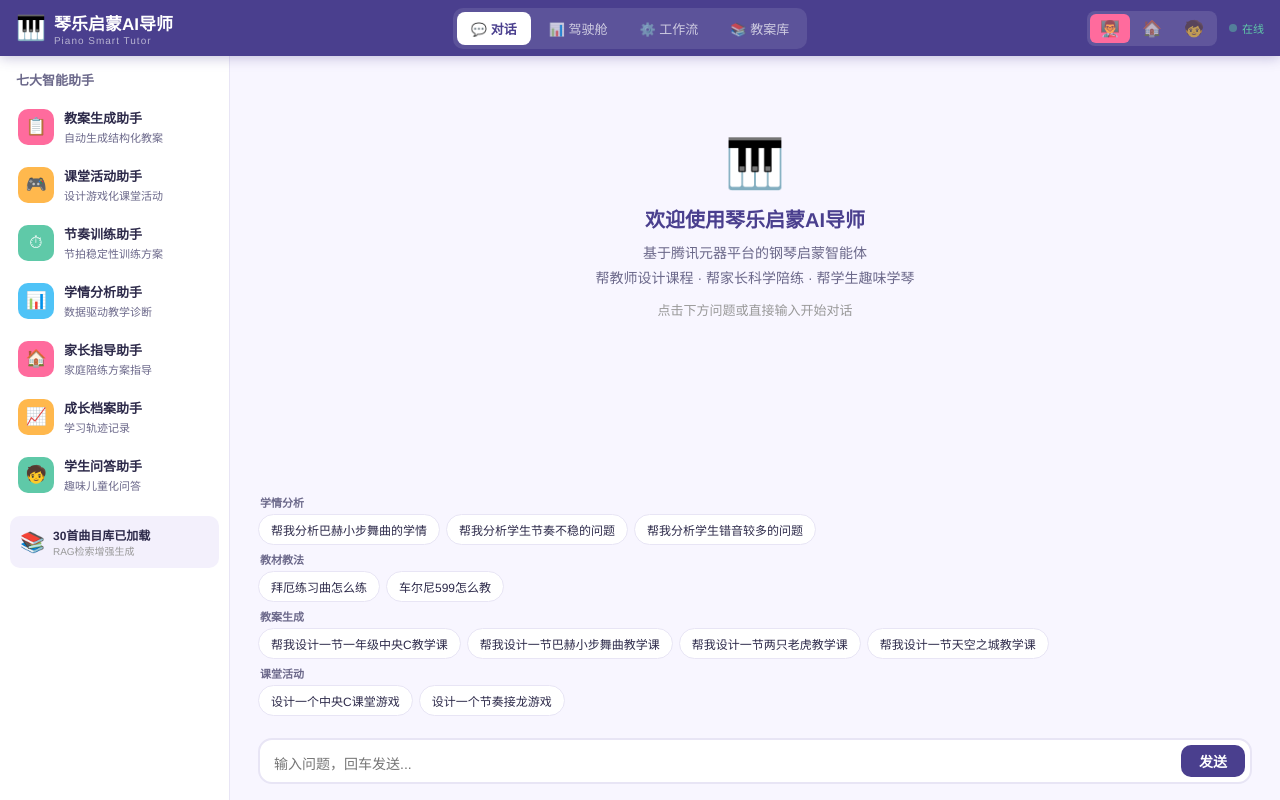
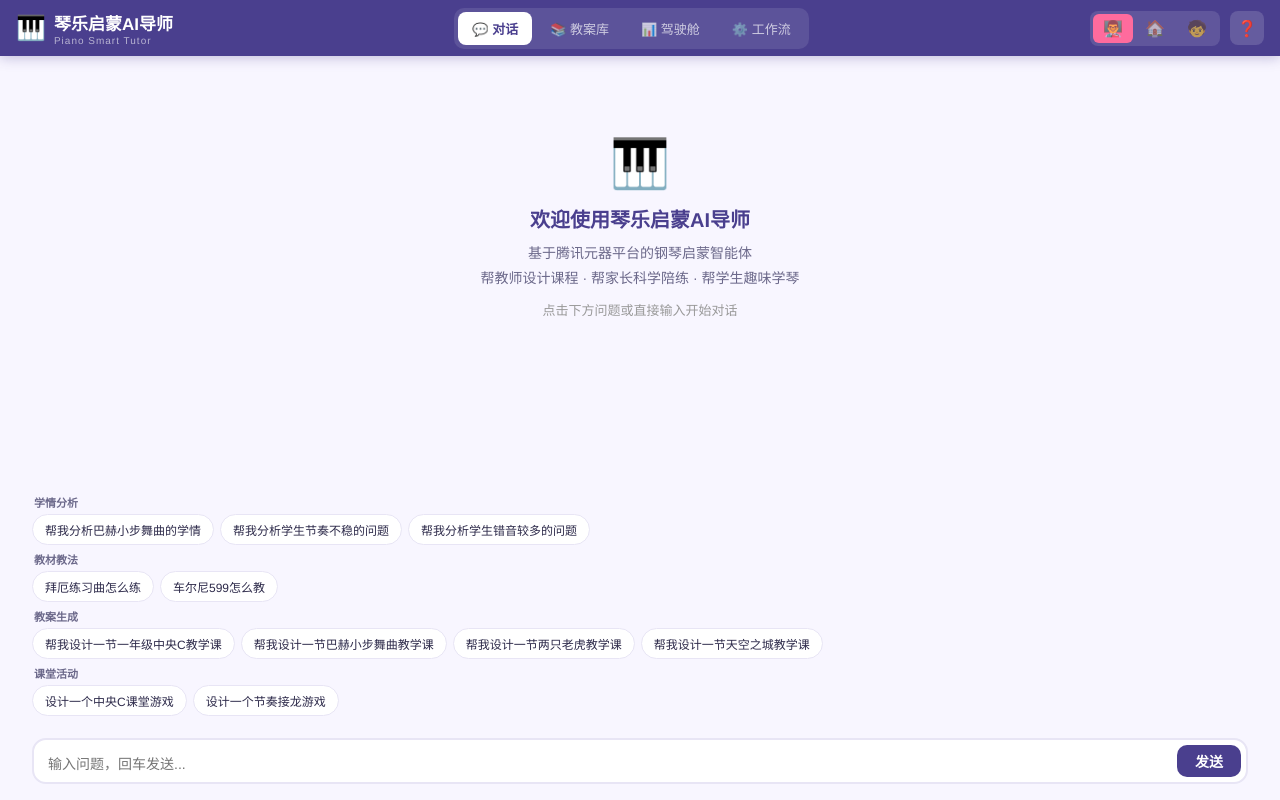
Before and after one commit to gzhzf/piano-ai-tutor, a Flask app: page / in a window 1280 px wide. Run offline with Flask 3, Linux system fonts and the light colour scheme.

Commit message:
精简界面: 去掉左侧栏+帮助弹窗+全屏对话

```diff
--- a/static/css/style.css
+++ b/static/css/style.css
@@ -22,39 +21,24 @@ body { font-family:"微软雅黑","PingFang SC","Helvetica Neue",sans-serif; bac
 .tab-btn { background:transparent; border:none; color:rgba(255,255,255,0.7); padding:7px 14px; border-radius:8px; cursor:pointer; font-size:13px; transition:all 0.25s; font-family:inherit; white-space:nowrap; }
 .tab-btn:hover { color:var(--white); background:rgba(255,255,255,0.1); }
 .tab-btn.active { background:var(--white); color:var(--primary); font-weight:600; }
-.topbar-right { display:flex; align-items:center; gap:12px; }
+.topbar-right { display:flex; align-items:center; gap:10px; }
 .role-switch { display:flex; gap:2px; background:rgba(255,255,255,0.12); border-radius:8px; padding:3px; }
 .role-btn { background:transparent; border:none; color:rgba(255,255,255,0.6); padding:5px 10px; border-radius:6px; cursor:pointer; font-size:16px; transition:all 0.2s; font-family:inherit; }
 .role-btn:hover { color:var(--white); }
 .role-btn.active { background:var(--pink); }
-.status { color:var(--mint); font-size:11px; display:flex; align-items:center; gap:5px; }
-.status .dot { width:8px; height:8px; background:var(--mint); border-radius:50%; animation:pulse 2s infinite; }
-@keyframes pulse { 0%,100%{opacity:1;} 50%{opacity:0.4;} }
+.help-btn { background:rgba(255,255,255,0.15); border:none; color:var(--white); font-size:16px; width:34px; height:34px; border-radius:8px; cursor:pointer; transition:all 0.2s; }
+.help-btn:hover { background:rgba(255,255,255,0.3); }
 
 /* ===== 主内容 ===== */
 .main-content { flex:1; overflow:hidden; position:relative; }
 .view { display:none; height:100%; }
 .view.active { display:flex; }
 
-/* ===== 对话视图 ===== */
+/* ===== 对话视图（全屏） ===== */
 .view-chat { display:none; }
 .view-chat.active { display:flex; }
-
-/* 侧边栏 */
-.sidebar { width:230px; background:var(--white); border-right:1px solid var(--light-gray); padding:14px 10px; overflow-y:auto; flex-shrink:0; transition:transform 0.3s; }
-.sidebar-title { font-size:13px; color:var(--gray); font-weight:600; margin-bottom:10px; padding:0 6px; }
-.assistant-item { display:flex; align-items:center; gap:10px; padding:9px 8px; border-radius:10px; cursor:pointer; transition:all 0.2s; margin-bottom:3px; }
-.assistant-item:hover, .assistant-item.active { background:var(--soft-purple); }
-.assistant-icon { width:36px; height:36px; border-radius:10px; display:flex; align-items:center; justify-content:center; font-size:17px; flex-shrink:0; color:var(--white); }
-.assistant-info { flex:1; min-width:0; }
-.assistant-name { font-size:13px; font-weight:600; color:var(--dark); }
-.assistant-desc { font-size:11px; color:var(--gray); margin-top:2px; }
-.kb-badge { display:flex; align-items:center; gap:8px; margin-top:14px; padding:10px; background:var(--soft-purple); border-radius:10px; }
-.kb-badge span:first-child { font-size:20px; }
-
-/* 对话区 */
 .chat-area { flex:1; display:flex; flex-direction:column; overflow:hidden; }
-.chat-messages { flex:1; overflow-y:auto; padding:20px 28px; -webkit-overflow-scrolling:touch; }
+.chat-messages { flex:1; overflow-y:auto; padding:20px 32px; -webkit-overflow-scrolling:touch; }
 .welcome-msg { text-align:center; padding-top:60px; }
 .welcome-icon { font-size:48px; margin-bottom:12px; }
 .welcome-msg h2 { color:var(--primary); font-size:20px; margin-bottom:8px; }
@@ -78,7 +62,7 @@ body { font-family:"微软雅黑","PingFang SC","Helvetica Neue",sans-serif; bac
 @keyframes typing {0%,60%,100%{transform:translateY(0);opacity:0.4;} 30%{transform:translateY(-8px);opacity:1;}}
 
 /* 快捷问题（分类） */
-.quick-questions { padding:0 28px 6px; }
+.quick-questions { padding:0 32px 6px; }
 .qq-category { margin-bottom:6px; }
 .qq-category-title { font-size:11px; color:var(--gray); font-weight:600; margin-bottom:4px; padding-left:2px; }
 .qq-btns { display:flex; gap:6px; flex-wrap:wrap; }
@@ -86,7 +70,7 @@ body { font-family:"微软雅黑","PingFang SC","Helvetica Neue",sans-serif; bac
 .qq-btn:hover, .qq-btn:active { border-color:var(--pink); color:var(--pink); background:#FFF5F8; }
 
 /* 输入区 */
-.chat-input-area { padding:10px 28px 16px; }
+.chat-input-area { padding:10px 32px 16px; }
 .chat-input-box { display:flex; gap:8px; background:var(--white); border:2px solid var(--light-gray); border-radius:14px; padding:5px 5px 5px 14px; transition:border-color 0.2s; }
 .chat-input-box:focus-within { border-color:var(--pink); }
 #chatInput { flex:1; border:none; outline:none; font-size:14px; resize:none; font-family:inherit; max-height:100px; padding:8px 0; background:transparent; }
--- a/static/js/app.js
+++ b/static/js/app.js
@@ -1,6 +1,5 @@
 /* ===== 琴乐启蒙AI导师 前端交互 ===== */
 let currentRole = "teacher";
-let currentAssistant = null;
 let isTyping = false;
 
 const chatMessages = document.getElementById("chatMessages");
@@ -16,8 +15,6 @@ document.querySelectorAll(".tab-btn").forEach(btn => {
         btn.classList.add("active");
         document.querySelectorAll(".view").forEach(v => v.classList.remove("active"));
         document.getElementById("view-" + view).classList.add("active");
-        // 关闭移动端侧边栏
-        closeSidebar();
     });
 });
 
@@ -31,29 +28,13 @@ document.querySelectorAll(".role-btn").forEach(btn => {
     });
 });
 
-// ===== 助手选择 =====
-document.querySelectorAll(".assistant-item").forEach(item => {
-    item.addEventListener("click", () => {
-        document.querySelectorAll(".assistant-item").forEach(i => i.classList.remove("active"));
-        item.classList.add("active");
-        currentAssistant = item.dataset.assistant;
-        // 手机端选择后关闭侧边栏
-        if (window.innerWidth <= 768) closeSidebar();
-    });
-});
-
-// ===== 移动端侧边栏抽屉 =====
-const sidebar = document.getElementById("sidebar");
-const sidebarOverlay = document.getElementById("sidebarOverlay");
-const menuToggle = document.getElementById("menuToggle");
-
-function openSidebar() { sidebar.classList.add("open"); sidebarOverlay.classList.add("show"); }
-function closeSidebar() { sidebar.classList.remove("open"); sidebarOverlay.classList.remove("show"); }
-
-menuToggle.addEventListener("click", () => {
-    sidebar.classList.contains("open") ? closeSidebar() : openSidebar();
-});
-sidebarOverlay.addEventListener("click", closeSidebar);
+// ===== 帮助弹窗 =====
+const helpBtn = document.getElementById("helpBtn");
+const helpOverlay = document.getElementById("helpOverlay");
+const helpClose = document.getElementById("helpClose");
+helpBtn.addEventListener("click", () => helpOverlay.classList.add("show"));
+helpClose.addEventListener("click", () => helpOverlay.classList.remove("show"));
+helpOverlay.addEventListener("click", (e) => { if (e.target === helpOverlay) helpOverlay.classList.remove("show"); });
 
 // ===== 快捷问题加载（分类） =====
 async function loadQuickQuestions() {
@@ -61,18 +42,6 @@ async function loadQuickQuestions() {
         const res = await fetch(`/api/quick-questions?role=${currentRole}`);
         const data = await res.json();
         quickQuestions.innerHTML = "";
-
-        if (Array.isArray(data.questions)) {
-            // 旧格式兼容
-            const cat = document.createElement("div");
-            cat.className = "qq-category";
-            const btns = document.createElement("div");
-            btns.className = "qq-btns";
-            data.questions.forEach(q => btns.appendChild(makeQQBtn(q)));
-            cat.appendChild(btns);
-            quickQuestions.appendChild(cat);
-        } else {
-            // 新分类格式
         for (const [category, questions] of Object.entries(data.questions)) {
             const cat = document.createElement("div");
             cat.className = "qq-category";
@@ -86,7 +55,6 @@ async function loadQuickQuestions() {
             cat.appendChild(btns);
             quickQuestions.appendChild(cat);
         }
-        }
     } catch (e) { console.error(e); }
 }
 
@@ -94,10 +62,7 @@ function makeQQBtn(question) {
     const btn = document.createElement("button");
     btn.className = "qq-btn";
     btn.textContent = question;
-    btn.addEventListener("click", () => {
-        chatInput.value = question;
-        sendMessage();
-    });
+    btn.addEventListener("click", () => { chatInput.value = question; sendMessage(); });
     return btn;
 }
 
@@ -111,36 +76,25 @@ function sendMessage() {
     chatInput.value = "";
     chatInput.style.height = "auto";
     showTyping();
-    isTyping = true;
-    sendBtn.disabled = true;
+    isTyping = true; sendBtn.disabled = true;
     fetch("/api/chat", {
-        method: "POST",
-        headers: { "Content-Type": "application/json" },
+        method: "POST", headers: { "Content-Type": "application/json" },
         body: JSON.stringify({ message: msg, role: currentRole })
     })
     .then(res => res.json())
     .then(data => {
-        hideTyping();
-        typewriterAppend(data.reply, data.assistant);
-        isTyping = false;
-        sendBtn.disabled = false;
+        hideTyping(); typewriterAppend(data.reply, data.assistant);
+        isTyping = false; sendBtn.disabled = false;
     })
-    .catch(err => {
-        hideTyping();
-        appendMessage("抱歉，出了点小问题，请重试", "ai");
-        isTyping = false;
-        sendBtn.disabled = false;
+    .catch(() => {
+        hideTyping(); appendMessage("抱歉，出了点小问题，请重试", "ai");
+        isTyping = false; sendBtn.disabled = false;
     });
 }
 
 sendBtn.addEventListener("click", sendMessage);
-chatInput.addEventListener("keydown", e => {
-    if (e.key === "Enter" && !e.shiftKey) { e.preventDefault(); sendMessage(); }
-});
-chatInput.addEventListener("input", () => {
-    chatInput.style.height = "auto";
-    chatInput.style.height = Math.min(chatInput.scrollHeight, 100) + "px";
-});
+chatInput.addEventListener("keydown", e => { if (e.key === "Enter" && !e.shiftKey) { e.preventDefault(); sendMessage(); } });
+chatInput.addEventListener("input", () => { chatInput.style.height = "auto"; chatInput.style.height = Math.min(chatInput.scrollHeight, 100) + "px"; });
 
 // ===== 消息气泡 =====
 function appendMessage(text, sender, assistant) {
@@ -148,17 +102,11 @@ function appendMessage(text, sender, assistant) {
     msg.className = "msg msg-" + sender;
     if (sender === "ai") {
         const avatar = document.createElement("div");
-        avatar.className = "ai-avatar";
-        avatar.textContent = assistant ? assistant.icon : "🎹";
-        const bubble = document.createElement("div");
-        bubble.className = "bubble";
-        bubble.innerHTML = formatText(text);
-        msg.appendChild(avatar);
-        msg.appendChild(bubble);
+        avatar.className = "ai-avatar"; avatar.textContent = assistant ? assistant.icon : "🎹";
+        const bubble = document.createElement("div"); bubble.className = "bubble"; bubble.innerHTML = formatText(text);
+        msg.appendChild(avatar); msg.appendChild(bubble);
     } else {
-        const bubble = document.createElement("div");
-        bubble.className = "bubble";
-        bubble.textContent = text;
+        const bubble = document.createElement("div"); bubble.className = "bubble"; bubble.textContent = text;
         msg.appendChild(bubble);
     }
     chatMessages.appendChild(msg);
@@ -167,24 +115,16 @@ function appendMessage(text, sender, assistant) {
 
 // ===== 打字机效果 =====
 function typewriterAppend(text, assistant) {
-    const msg = document.createElement("div");
-    msg.className = "msg msg-ai";
-    const avatar = document.createElement("div");
-    avatar.className = "ai-avatar";
-    avatar.textContent = assistant ? assistant.icon : "🎹";
-    const bubble = document.createElement("div");
-    bubble.className = "bubble";
-    msg.appendChild(avatar);
-    msg.appendChild(bubble);
-    chatMessages.appendChild(msg);
+    const msg = document.createElement("div"); msg.className = "msg msg-ai";
+    const avatar = document.createElement("div"); avatar.className = "ai-avatar"; avatar.textContent = assistant ? assistant.icon : "🎹";
+    const bubble = document.createElement("div"); bubble.className = "bubble";
+    msg.appendChild(avatar); msg.appendChild(bubble); chatMessages.appendChild(msg);
     const formatted = formatText(text);
     let i = 0;
     function type() {
         if (i < formatted.length) {
-            bubble.innerHTML = formatted.substring(0, i + 1);
-            i += 2;
-            chatMessages.scrollTop = chatMessages.scrollHeight;
-            setTimeout(type, 12);
+            bubble.innerHTML = formatted.substring(0, i + 1); i += 2;
+            chatMessages.scrollTop = chatMessages.scrollHeight; setTimeout(type, 12);
         } else { bubble.innerHTML = formatted; }
     }
     type();
@@ -193,21 +133,16 @@ function typewriterAppend(text, assistant) {
 // ===== 文本格式化 =====
 function formatText(text) {
     return text.replace(/&/g,"&amp;").replace(/</g,"&lt;").replace(/>/g,"&gt;")
-        .replace(/\*\*(.+?)\*\*/g, "<strong>$1</strong>")
-        .replace(/\n/g, "<br>");
+        .replace(/\*\*(.+?)\*\*/g, "<strong>$1</strong>").replace(/\n/g, "<br>");
 }
 
 // ===== 打字指示器 =====
 function showTyping() {
-    const msg = document.createElement("div");
-    msg.className = "msg msg-ai"; msg.id = "typingMsg";
-    const avatar = document.createElement("div");
-    avatar.className = "ai-avatar"; avatar.textContent = "🎹";
-    const bubble = document.createElement("div");
-    bubble.className = "bubble";
+    const msg = document.createElement("div"); msg.className = "msg msg-ai"; msg.id = "typingMsg";
+    const avatar = document.createElement("div"); avatar.className = "ai-avatar"; avatar.textContent = "🎹";
+    const bubble = document.createElement("div"); bubble.className = "bubble";
     bubble.innerHTML = '<div class="typing"><span></span><span></span><span></span></div>';
-    msg.appendChild(avatar); msg.appendChild(bubble);
-    chatMessages.appendChild(msg);
+    msg.appendChild(avatar); msg.appendChild(bubble); chatMessages.appendChild(msg);
     chatMessages.scrollTop = chatMessages.scrollHeight;
 }
 function hideTyping() { const t = document.getElementById("typingMsg"); if (t) t.remove(); }
@@ -220,12 +155,9 @@ async function loadWorkflowPieces() {
         const select = document.getElementById("wfContent");
         select.innerHTML = "";
         data.groups.forEach(group => {
-            const og = document.createElement("optgroup");
-            og.label = group.label;
+            const og = document.createElement("optgroup"); og.label = group.label;
             group.pieces.forEach(p => {
-                const opt = document.createElement("option");
-                opt.value = p.name;
-                opt.textContent = p.name;
+                const opt = document.createElement("option"); opt.value = p.name; opt.textContent = p.name;
                 og.appendChild(opt);
             });
             select.appendChild(og);
@@ -237,18 +169,14 @@ async function loadWorkflowPieces() {
 document.getElementById("wfRunBtn").addEventListener("click", async () => {
     const btn = document.getElementById("wfRunBtn");
     const flow = document.getElementById("wfFlow");
-    btn.disabled = true; btn.textContent = "生成中...";
-    flow.innerHTML = "";
+    btn.disabled = true; btn.textContent = "生成中..."; flow.innerHTML = "";
     const params = {
         grade: document.getElementById("wfGrade").value,
         content: document.getElementById("wfContent").value,
         duration: document.getElementById("wfDuration").value
     };
     try {
-        const res = await fetch("/api/workflow", {
-            method: "POST", headers: { "Content-Type": "application/json" },
-            body: JSON.stringify(params)
-        });
+        const res = await fetch("/api/workflow", { method: "POST", headers: { "Content-Type": "application/json" }, body: JSON.stringify(params) });
         const data = await res.json();
         const steps = data.steps;
         const colors = ["#FF6B9D","#FFB84D","#5FC9A8","#4FC3F7"];
@@ -256,20 +184,14 @@ document.getElementById("wfRunBtn").addEventListener("click", async () => {
             await sleep(700);
             const step = steps[i];
             if (step.final) {
-                const final = document.createElement("div");
-                final.className = "wf-final";
+                const final = document.createElement("div"); final.className = "wf-final";
                 final.innerHTML = `<div class="wf-final-title">${step.title}</div><div class="wf-final-content">${formatText(step.content)}</div>`;
                 flow.appendChild(final);
             } else {
-                const stepEl = document.createElement("div");
-                stepEl.className = "wf-step";
+                const stepEl = document.createElement("div"); stepEl.className = "wf-step";
                 stepEl.innerHTML = `<div class="wf-step-num" style="background:${colors[i]}">${i+1}</div><div class="wf-step-content"><div class="wf-step-title">${step.title}</div><div class="wf-step-text">${formatText(step.content)}</div></div>`;
                 flow.appendChild(stepEl);
-                if (i < steps.length - 1) {
-                    const arrow = document.createElement("div");
-                    arrow.className = "wf-arrow"; arrow.textContent = "▼";
-                    flow.appendChild(arrow);
-                }
+                if (i < steps.length - 1) { const arrow = document.createElement("div"); arrow.className = "wf-arrow"; arrow.textContent = "▼"; flow.appendChild(arrow); }
             }
             flow.scrollTop = flow.scrollHeight;
         }
@@ -290,28 +212,15 @@ async function loadLibrary() {
         const data = await res.json();
         grid.innerHTML = "";
         data.groups.forEach(group => {
-            const gEl = document.createElement("div");
-            gEl.className = "lib-group";
-            const title = document.createElement("div");
-            title.className = "lib-group-title";
+            const gEl = document.createElement("div"); gEl.className = "lib-group";
+            const title = document.createElement("div"); title.className = "lib-group-title";
             title.textContent = `${group.label}（${group.pieces.length}首）`;
             gEl.appendChild(title);
-            const piecesEl = document.createElement("div");
-            piecesEl.className = "lib-pieces";
+            const piecesEl = document.createElement("div"); piecesEl.className = "lib-pieces";
             group.pieces.forEach(p => {
-                const card = document.createElement("div");
-                card.className = "lib-card";
-                card.innerHTML = `
-                    <div class="lib-card-name">${p.name}</div>
-                    <div class="lib-card-meta">
-                        ${p.key ? `<span>${p.key}</span>` : ""}
-                        ${p.time_sig ? `<span>${p.time_sig}</span>` : ""}
-                        ${p.difficulty ? `<span>${p.difficulty}</span>` : ""}
-                    </div>
-                    ${p.tomplay ? `<div class="lib-card-tomplay">Tomplay: ${p.tomplay}</div>` : ""}
-                `;
+                const card = document.createElement("div"); card.className = "lib-card";
+                card.innerHTML = `<div class="lib-card-name">${p.name}</div><div class="lib-card-meta">${p.key?`<span>${p.key}</span>`:""}${p.time_sig?`<span>${p.time_sig}</span>`:""}${p.difficulty?`<span>${p.difficulty}</span>`:""}</div>${p.tomplay?`<div class="lib-card-tomplay">Tomplay: ${p.tomplay}</div>`:""}`;
                 card.addEventListener("click", () => {
-                    // 切换到对话视图并发送教案请求
                     document.querySelectorAll(".tab-btn").forEach(b => b.classList.remove("active"));
                     document.querySelector('[data-view="chat"]').classList.add("active");
                     document.querySelectorAll(".view").forEach(v => v.classList.remove("active"));
@@ -321,20 +230,15 @@ async function loadLibrary() {
                 });
                 piecesEl.appendChild(card);
             });
-            gEl.appendChild(piecesEl);
-            grid.appendChild(gEl);
+            gEl.appendChild(piecesEl); grid.appendChild(gEl);
         });
-    } catch(e) {
-        grid.innerHTML = '<div class="lib-loading">加载失败，请刷新</div>';
-    }
+    } catch(e) { grid.innerHTML = '<div class="lib-loading">加载失败，请刷新</div>'; }
 }
 
-// 教案库搜索
 document.getElementById("libSearch").addEventListener("input", (e) => {
     const q = e.target.value.toLowerCase();
     document.querySelectorAll(".lib-card").forEach(card => {
-        const name = card.querySelector(".lib-card-name").textContent.toLowerCase();
-        card.style.display = name.includes(q) ? "" : "none";
+        card.style.display = card.querySelector(".lib-card-name").textContent.toLowerCase().includes(q) ? "" : "none";
     });
 });
 
--- a/templates/index.html
+++ b/templates/index.html
@@ -24,9 +22,9 @@
         <div class="topbar-center">
             <nav class="view-tabs">
                 <button class="tab-btn active" data-view="chat">💬 对话</button>
+                <button class="tab-btn" data-view="library">📚 教案库</button>
                 <button class="tab-btn" data-view="dashboard">📊 驾驶舱</button>
                 <button class="tab-btn" data-view="workflow">⚙️ 工作流</button>
-                <button class="tab-btn" data-view="library">📚 教案库</button>
             </nav>
         </div>
         <div class="topbar-right">
@@ -35,39 +33,14 @@
                 <button class="role-btn" data-role="parent">🏠</button>
                 <button class="role-btn" data-role="student">🧒</button>
             </div>
-            <span class="status"><span class="dot"></span>在线</span>
+            <button class="help-btn" id="helpBtn" aria-label="帮助">❓</button>
         </div>
     </header>
-
-    <!-- 移动端遮罩 -->
-    <div class="sidebar-overlay" id="sidebarOverlay"></div>
 
     <main class="main-content">
 
         <!-- ========== 视图1：智能对话 ========== -->
         <div class="view view-chat active" id="view-chat">
-            <!-- 左侧栏 -->
-            <aside class="sidebar" id="sidebar">
-                <div class="sidebar-title">七大智能助手</div>
-                {% for a in assistants %}
-                <div class="assistant-item" data-assistant="{{ a.id }}">
-                    <span class="assistant-icon" style="background:{{ a.color }}">{{ a.icon }}</span>
-                    <div class="assistant-info">
-                        <div class="assistant-name">{{ a.name }}</div>
-                        <div class="assistant-desc">{{ a.desc }}</div>
-                    </div>
-                </div>
-                {% endfor %}
-                <div class="kb-badge">
-                    <span>📚</span>
-                    <div>
-                        <div style="font-weight:600;font-size:12px">30首曲目库已加载</div>
-                        <div style="font-size:10px;color:#999">RAG检索增强生成</div>
-                    </div>
-                </div>
-            </aside>
-
-            <!-- 对话区 -->
             <section class="chat-area">
                 <div class="chat-messages" id="chatMessages">
                     <div class="welcome-msg">
```
Also changed, not shown: other parts of static/css/style.css (+18 -18 lines), other parts of templates/index.html (+34 -6 lines). Lines whose indentation alone changed are shown as unchanged.
